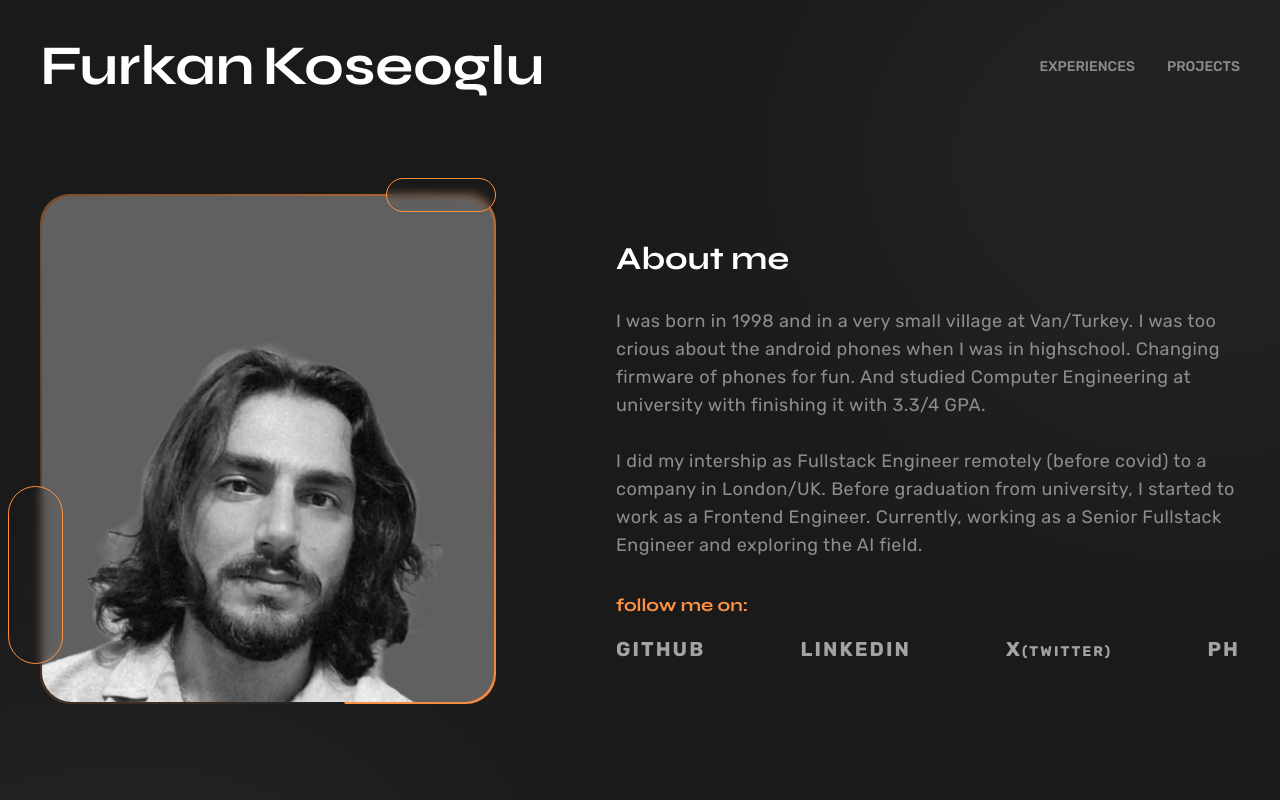
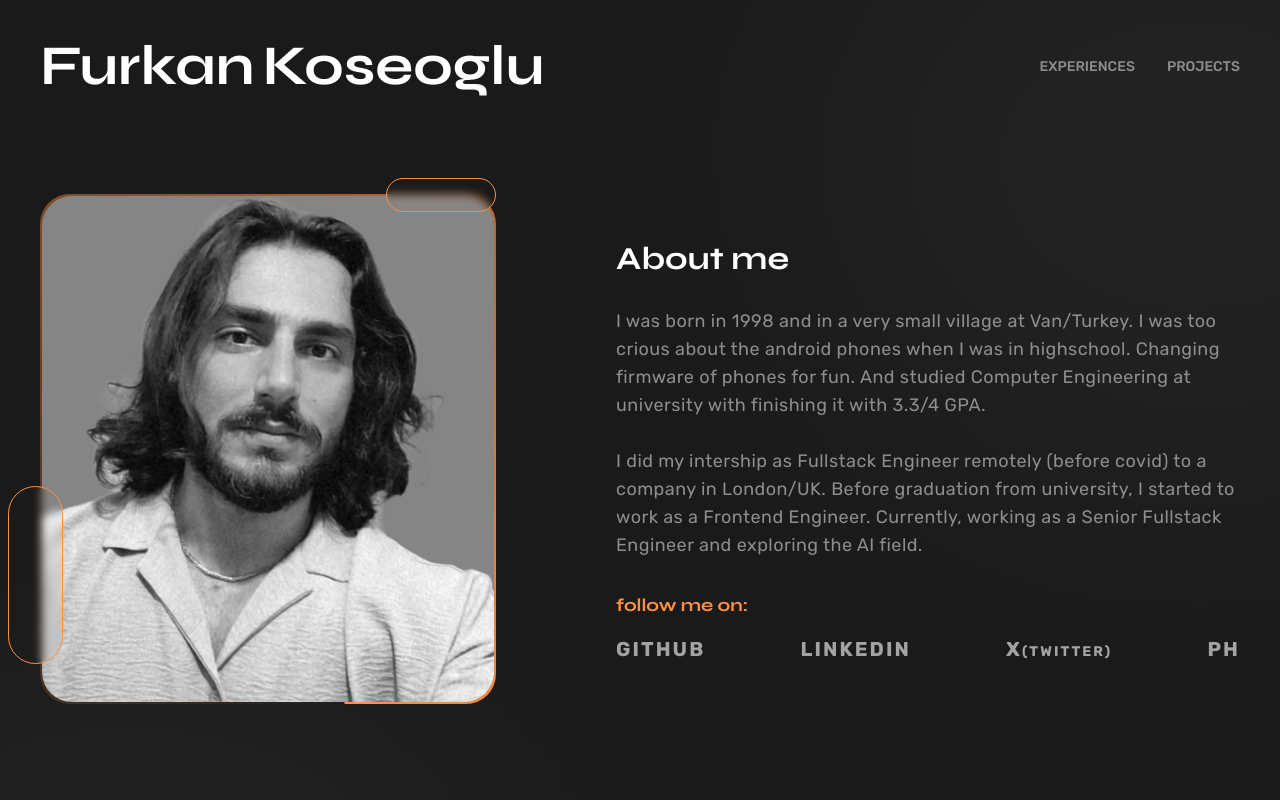
Before and after one commit to furkanksl/my-website, a Next.js app: page / in a window 1280 px wide. Shown: the top 800 px of the page. Built offline with nearby package versions, Linux system fonts and the light colour scheme.

Commit message:
Update pp

```diff
--- a/src/components/home/AboutMe.tsx
+++ b/src/components/home/AboutMe.tsx
@@ -32,7 +32,7 @@ function AboutMe() {
                     <div className="flex md:hidden md:group-hover:flex typewriter">Hi 👋</div>
                 </div>
                 <div id="me" className="me-container">
-                    <div className="me flex overflow-visible bg-secondary-darker rounded-[30px] max-h-[296px] max-w-[80vw] md:max-h-[506px] md:max-w-[454px] h-screen w-screen relative !bg-my-pic bg-cover group hover:shadow-[0_0px_20px_rgba(255,_145,_66,_1)] shadow-none shadow-secondary"></div>
+                    <div className="me flex overflow-visible bg-[#858585] rounded-[30px] bg-center max-h-[296px] max-w-[80vw] md:max-h-[506px] md:max-w-[454px] h-screen w-screen relative !bg-my-pic bg-cover group hover:shadow-[0_0px_20px_rgba(255,_145,_66,_1)] shadow-none shadow-secondary"></div>
                 </div>
             </div>
 
```
